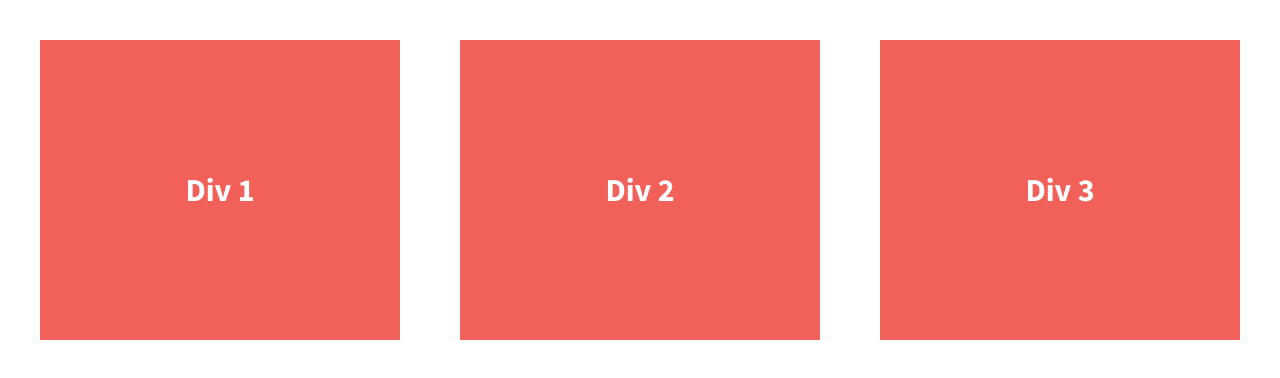
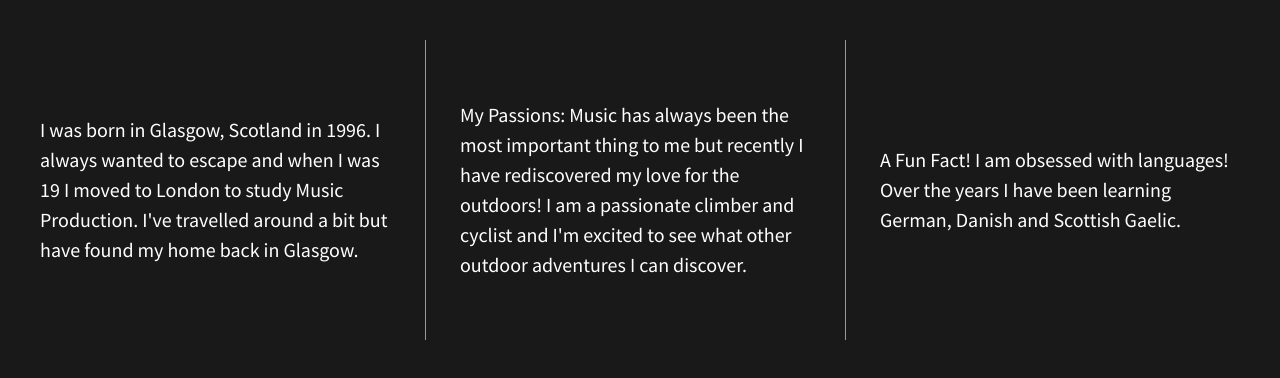
Before and after one commit to SophieADav/even-more-flexbox, a plain HTML site: page index.html in a window 1280 px wide. Drawn offline with nearby package versions, Linux system fonts and the light colour scheme.

Commit message:
Added content to divs and altered design

```diff
--- a/css/main.css
+++ b/css/main.css
@@ -97,7 +97,7 @@ textarea {
 
 
 html {
-  background-color: #fff;
+  background-color: rgb(25, 25, 25);
   height: 100%;
 }
 
@@ -110,22 +110,26 @@ body {
 
 .wrapper {
   display: flex;
+  flex-flow: row wrap;
   justify-content: space-between;
-  font-weight: 700;
+  align-items: center;
+}
+
+.div-1, .div-2 {
+    border-right: solid 0.5px #999;
+    padding-right: 25px;
 }
 
 .div-1, .div-2, .div-3 {
   color: #fff;
   line-height: 1.5em;
-  font-size: 1.6em;
-  background-color: #f16059;
+  font-size: 1em;
   height: 300px;
   display: flex;
   justify-content: center;
   align-items: center;
   width: 30%;
 }
-
 
 
 
--- a/index.html
+++ b/index.html
@@ -23,13 +23,13 @@
 
         <section class="wrapper">
             <div class="div-1">
-                Div 1
+                I was born in Glasgow, Scotland in 1996. I always wanted to escape and when I was 19 I moved to London to study Music Production. I've travelled around a bit but have found my home back in Glasgow.
             </div>
             <div class="div-2">
-                Div 2
+                My Passions: Music has always been the most important thing to me but recently I have rediscovered my love for the outdoors! I am a passionate climber and cyclist and I'm excited to see what other outdoor adventures I can discover.
             </div>
             <div class="div-3">
-                Div 3
+                A Fun Fact! I am obsessed with languages! Over the years I have been learning German, Danish and Scottish Gaelic.
             </div>
         </section>
 
```
